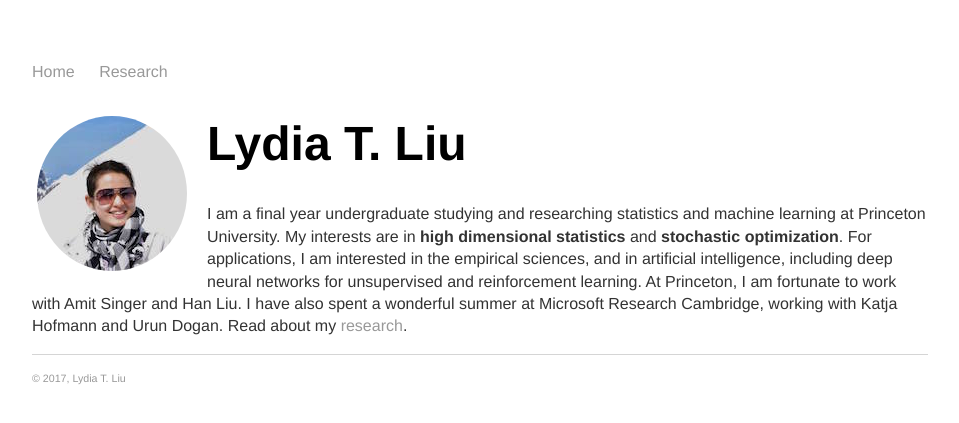
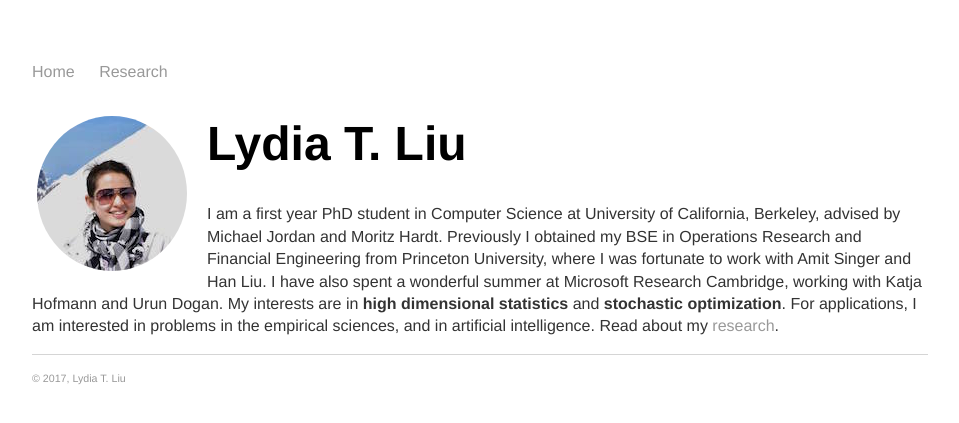
Before and after one commit to serenalwang/serenalwang.github.io, a Jekyll site: the page built from index.html, in a window 1280 px wide. Shown: the top 423 px of the page, without its empty margins (160-1119 px from the left). Built offline with Jekyll 4.4.1, drawn with Linux system fonts in a browser that asks for light colours.

Commit message:
Update index.html

```diff
--- a/index.html
+++ b/index.html
@@ -6,12 +6,11 @@ title: Lydia T Liu
 
 	<img src="img/me4.jpg" alt="Photo" class="leftside_image">
 	<h1>Lydia T. Liu</h1>
-		<p>I am a final year undergraduate studying and researching statistics and machine learning at Princeton University.
+		<p>I am a first year PhD student in Computer Science at University of California, Berkeley, advised by Michael Jordan and Moritz Hardt.
+			Previously I obtained my BSE in Operations Research and Financial Engineering from Princeton University,
+			where I was fortunate to work with Amit Singer and Han Liu. I have also spent a wonderful summer at Microsoft Research Cambridge, working with Katja Hofmann and Urun Dogan.
 			My interests are in <b>high dimensional statistics</b> and <b>stochastic optimization</b>. For applications,
-			I am interested in the empirical sciences, and in artificial intelligence,
-			including deep neural networks for unsupervised and reinforcement learning. At Princeton,
-			I am fortunate to work with Amit Singer and Han Liu. I have also spent a wonderful summer
-			at Microsoft Research Cambridge, working with Katja Hofmann and Urun Dogan. Read about my
+			I am interested in problems in the empirical sciences, and in artificial intelligence. Read about my
 			<a href="/projects">research</a>.</p>
 	<!--<p> I am sometimes a <a href="/writing">poet</a>.</p> -->
 </div><!-- /.blurb -->
```
